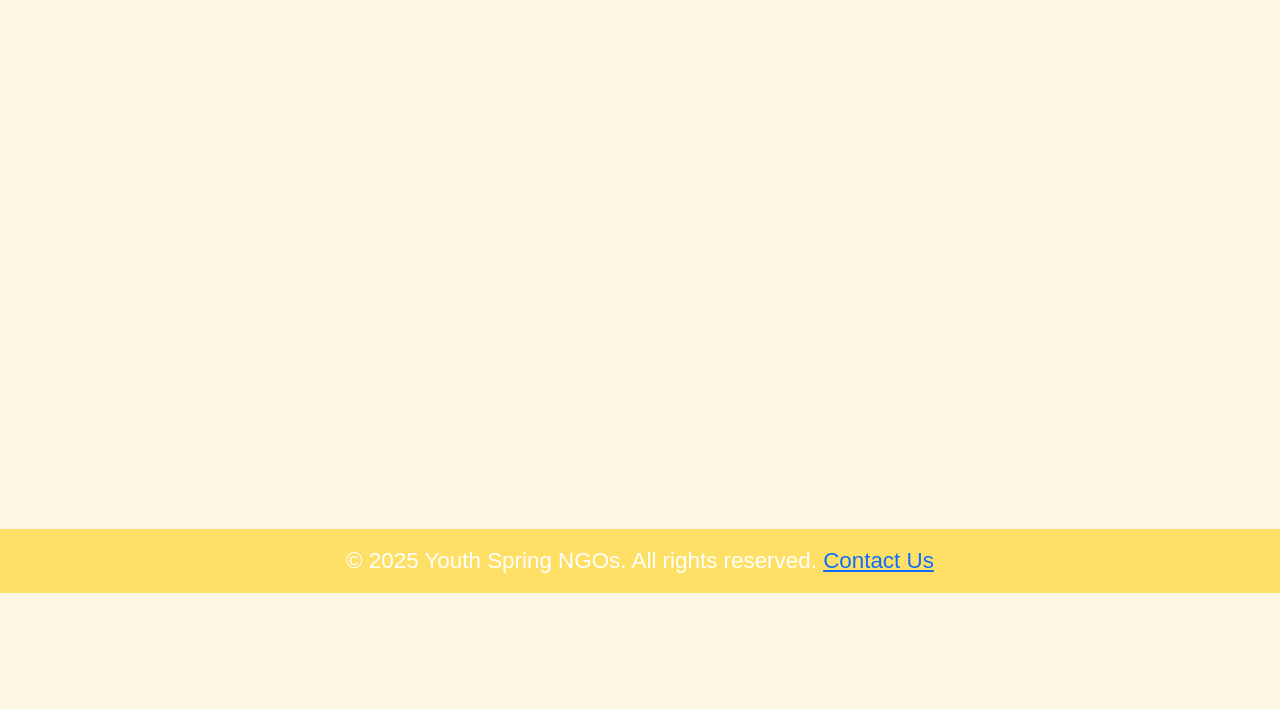
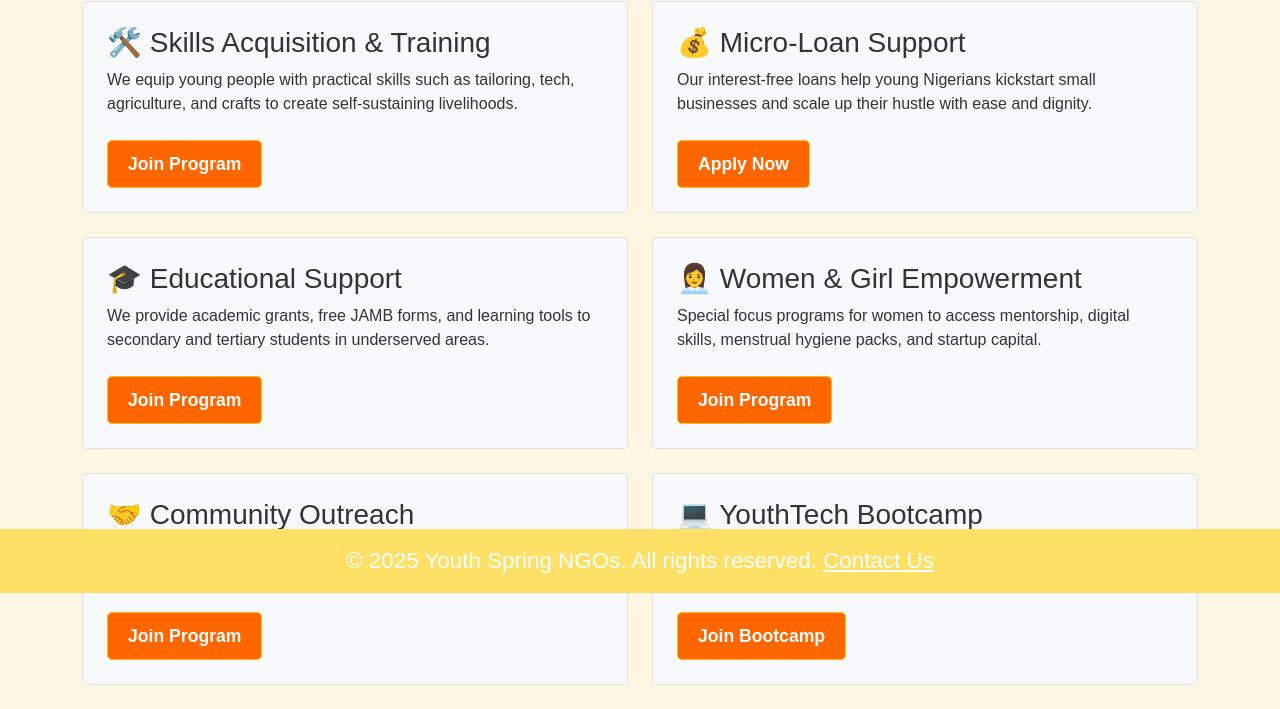
Before and after one commit to Lendme14/Youth-spring-NGOs, a plain HTML site: page pages/programs.html in a window 1280 px wide. Shown: the part 207-916 px from the top of the page. Before the commit the page ends 800 px from the top, so only its background shows below. Drawn offline with nearby package versions, Linux system fonts and the light colour scheme.

Commit message:
Update programs.html

```diff
--- a/pages/programs.html
+++ b/pages/programs.html
@@ -71,13 +71,27 @@
         .btn-donate:hover {
             background-color: #cc5500;
         }
-        /* postbody */
-        #postbody{
-            font-size: 1.6em;
-            text-align: center;
-            flex: 1;
-            margin-bottom: 20px;
+        /* Program Buttons */
+        .btn-warning {
+            background-color: #ff6600; /* Sunflower Yellow */
+            color: white;
+            font-size: 1.1rem;
+            padding: 10px 20px;
+            border-radius: 5px;
+            text-decoration: none;
+            font-weight: bold;
         }
+
+        .btn-warning:hover {
+            background-color: #cc5500; /* Darker orange on hover */
+            color: white;
+            text-decoration: none;
+        }
+
+        .mt-2 {
+            margin-top: 15px;
+        }
+
         /* Footer */
         #footer {
             background-color: #ffe066;
@@ -100,24 +114,99 @@
         <a href="about.html">About Us</a>
         <a href="apply-for-loan.html">Get a Loan</a>
         <a href="donate.html">Donate</a>
-        <a href="programs.html">Our programs</a>
-
+        <a href="programs.html">Our Programs</a>
     </div>
 
     <!-- Main Content -->
     <main>
-        <section id="programs">
-            <div class="container">
-                <h1>Programs</h1>
-                <p>Discover our various programs designed to support and uplift the youth. [Add more details about your programs here...]</p>
+        <section id="programs" class="container my-4">
+            <h1 class="text-warning">Our Empowerment Programs</h1>
+            <div class="row g-4">
+                <div class="col-md-6">
+                    <div class="p-4 bg-light border rounded">
+                        <h3>🛠️ Skills Acquisition & Training</h3>
+                        <p>We equip young people with practical skills such as tailoring, tech, agriculture, and crafts to create self-sustaining livelihoods.</p>
+                        <a href="#" class="btn btn-warning mt-2" data-bs-toggle="modal" data-bs-target="#programModal">Join Program</a>
+                    </div>
+                </div>
+                <div class="col-md-6">
+                    <div class="p-4 bg-light border rounded">
+                        <h3>💰 Micro-Loan Support</h3>
+                        <p>Our interest-free loans help young Nigerians kickstart small businesses and scale up their hustle with ease and dignity.</p>
+                        <a href="#" class="btn btn-warning mt-2" data-bs-toggle="modal" data-bs-target="#programModal">Apply Now</a>
+                    </div>
+                </div>
+                <div class="col-md-6">
+                    <div class="p-4 bg-light border rounded">
+                        <h3>🎓 Educational Support</h3>
+                        <p>We provide academic grants, free JAMB forms, and learning tools to secondary and tertiary students in underserved areas.</p>
+                        <a href="#" class="btn btn-warning mt-2" data-bs-toggle="modal" data-bs-target="#programModal">Join Program</a>
+                    </div>
+                </div>
+                <div class="col-md-6">
+                    <div class="p-4 bg-light border rounded">
+                        <h3>👩‍💼 Women & Girl Empowerment</h3>
+                        <p>Special focus programs for women to access mentorship, digital skills, menstrual hygiene packs, and startup capital.</p>
+                        <a href="#" class="btn btn-warning mt-2" data-bs-toggle="modal" data-bs-target="#programModal">Join Program</a>
+                    </div>
+                </div>
+                <div class="col-md-6">
+                    <div class="p-4 bg-light border rounded">
+                        <h3>🤝 Community Outreach</h3>
+                        <p>We run quarterly outreach projects with food drives, clean-up exercises, school donations, and rural enlightenment campaigns.</p>
+                        <a href="#" class="btn btn-warning mt-2" data-bs-toggle="modal" data-bs-target="#programModal">Join Program</a>
+                    </div>
+                </div>
+                <div class="col-md-6">
+                    <div class="p-4 bg-light border rounded">
+                        <h3>💻 YouthTech Bootcamp</h3>
+                        <p>Our digital bootcamps expose young people to opportunities in tech like coding, content creation, blockchain, and freelancing.</p>
+                        <a href="#" class="btn btn-warning mt-2" data-bs-toggle="modal" data-bs-target="#programModal">Join Bootcamp</a>
+                    </div>
+                </div>
             </div>
         </section>
     </main>
 
+    <!-- Modal -->
+    <div class="modal fade" id="programModal" tabindex="-1" aria-labelledby="programModalLabel" aria-hidden="true">
+        <div class="modal-dialog">
+            <div class="modal-content">
+                <div class="modal-header">
+                    <h5 class="modal-title" id="programModalLabel">Program Registration</h5>
+                    <button type="button" class="btn-close" data-bs-dismiss="modal" aria-label="Close"></button>
+                </div>
+                <div class="modal-body">
+                    <p>Thank you for showing interest in our program. Please provide your details to get started.</p>
+                    <form>
+                        <div class="mb-3">
+                            <label for="name" class="form-label">Full Name</label>
+                            <input type="text" class="form-control" id="name" placeholder="Enter your full name">
+                        </div>
+                        <div class="mb-3">
+                            <label for="email" class="form-label">Email Address</label>
+                            <input type="email" class="form-control" id="email" placeholder="Enter your email">
+                        </div>
+                        <div class="mb-3">
+                            <label for="phone" class="form-label">Phone Number</label>
+                            <input type="text" class="form-control" id="phone" placeholder="Enter your phone number">
+                        </div>
+                    </form>
+                </div>
+                <div class="modal-footer">
+                    <button type="button" class="btn btn-secondary" data-bs-dismiss="modal">Close</button>
+                    <button type="button" class="btn btn-warning">Submit</button>
+                </div>
+            </div>
+        </div>
+    </div>
+
     <!-- Footer -->
-    <div id="footer">© 2025 Youth Spring NGOs. All rights reserved.
-    <a href="contact.html">Contact Us</a>
+    <div id="footer">
+        © 2025 Youth Spring NGOs. All rights reserved.
+        <a href="contact.html" class="text-white">Contact Us</a>
     </div>
+
     <script src="https://code.jquery.com/jquery-3.6.0.min.js"></script>
     <script src="https://stackpath.bootstrapcdn.com/bootstrap/5.1.3/js/bootstrap.bundle.min.js"></script>
 </body>
```
